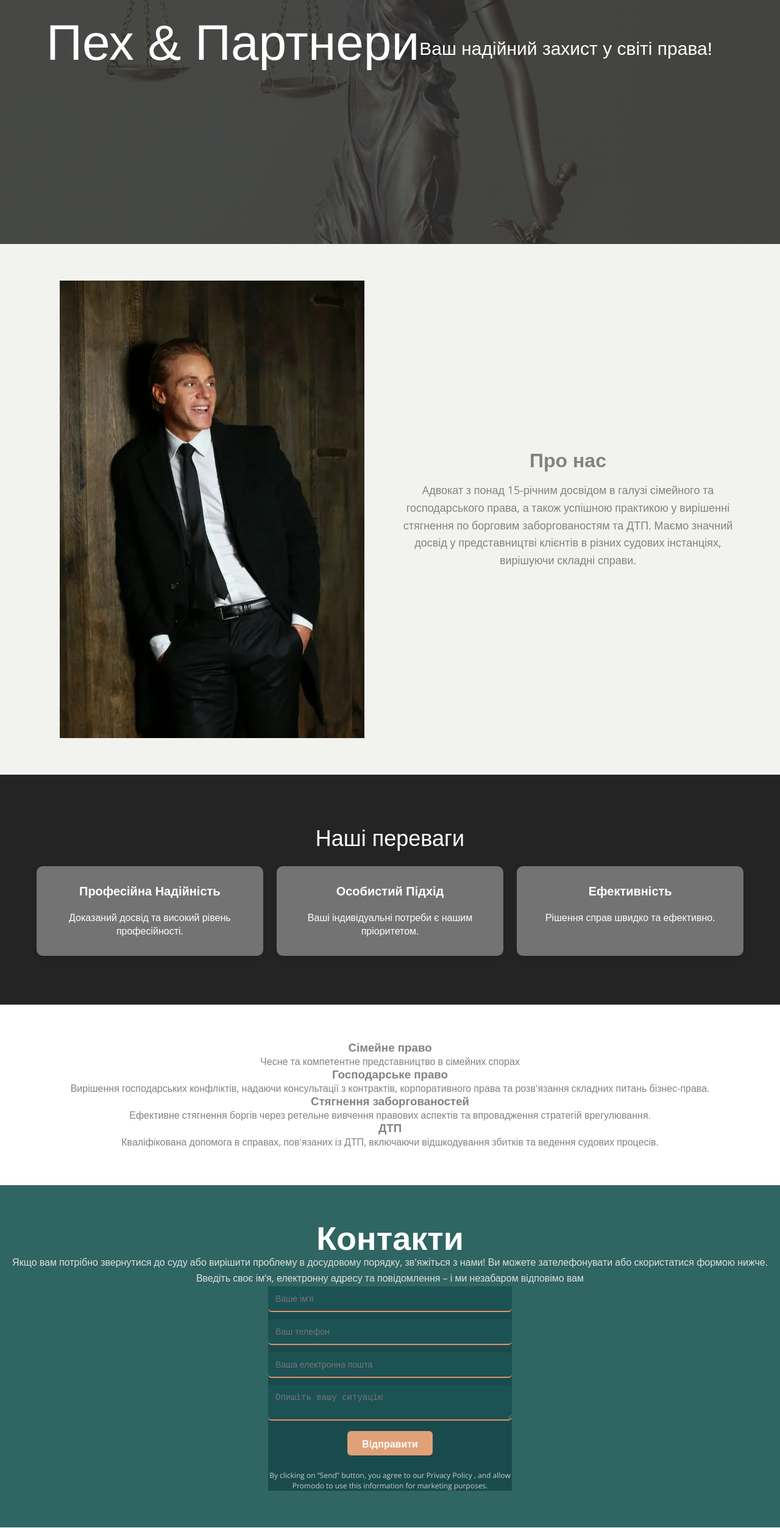
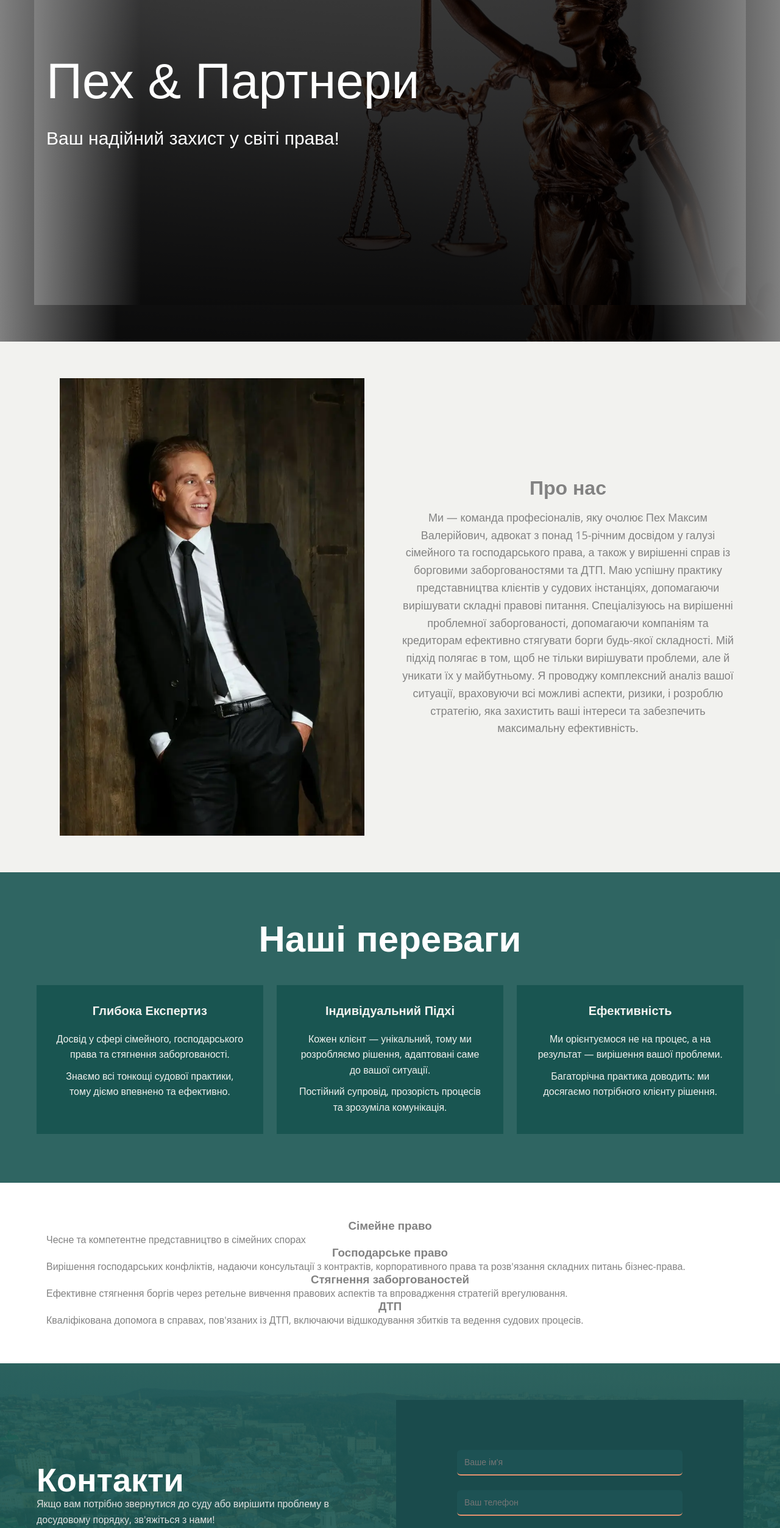
Before and after one commit to alenamaliushchenko/Legal-Agency, a plain HTML site: page index.html in a window 1280 px wide. Shown: the part 240-2745 px from the top of the page at 61% size. Drawn offline with nearby package versions, Linux system fonts and the light colour scheme.

Commit message:
added sign up section

```diff
--- a/css/style.css
+++ b/css/style.css
@@ -10,7 +10,9 @@
   --second-family: "Cormorant Garamond", sans-serif;
   --third-family: "Segoe UI", sans-serif;
 }
-
+html {
+  scroll-behavior: smooth;
+}
 body {
   font-family: var(--font-family);
   color: #828282;
@@ -28,7 +30,6 @@ h6 {
 }
 p {
   margin: 0;
-  text-align: center;
 }
 ul,
 ol {
@@ -78,7 +79,6 @@ button {
   padding-right: 20px;
   margin-left: auto;
   margin-right: auto;
-  /* border: 2px solid red; */
 }
 
 
@@ -215,16 +215,46 @@ button {
   }
 }
 
+/* hero-service section */
+
 .hero-service {
-  display: flex;
-  justify-content: flex-start;
-  align-items: center;
-  height: 80vh;
-  background-image: linear-gradient(rgba(50, 50, 50, 0.8), rgba(50, 50, 50, 0.8)), url('/images/hero-bg-tablet.webp');
+  position: relative;
+  background-image: linear-gradient(to bottom, rgba(0, 0, 0, 0.7), rgba(0, 0, 0, 0.9)), url('../images/freepik__upload__38616.jpg');
   background-size: cover;
   background-position: center;
+  background-attachment: fixed;
   background-repeat: no-repeat;
+  width: 100vw;
+  height: 100vh;
+  color: #fff;
+  display: flex;
+  align-items: flex-start;
+  justify-content: center;
+  flex-direction: column;
+}
+.hero-service::before,
+.hero-service::after {
+  content: '';
+  position: absolute;
+  top: 0;
+  width: 15%; /* Ширина градієнта з кожного боку */
+  height: 100%;
+  z-index: 1;
+}
 
+.hero-service::before {
+  left: 0;
+  background: linear-gradient(to right, rgba(128, 128, 128, 1), rgba(128, 128, 128, 0));
+}
+
+.hero-service::after {
+  right: 0;
+  background: linear-gradient(to left, rgba(128, 128, 128, 1), rgba(128, 128, 128, 0));
+}
+
+.hero-service > * {
+  position: relative;
+  z-index: 2;
 }
 
 .hero-title {
@@ -233,9 +263,11 @@ button {
   font-size: 58px;
   line-height: 140%;
   color: #fff;
-  margin-bottom: 20px;
+  padding-bottom: 20px;
+
 }
 .hero-description {
+  position: relative;
   font-family: var(--second-family);
   font-size: 20px;
   color: #fff;
@@ -244,9 +276,9 @@ button {
 
 }
 @media only screen and (min-width: 768px) and (max-width: 1024px) {
-  .hero-service {
+  /* .hero-service {
     background-image: linear-gradient(rgba(50, 50, 50, 0.8), rgba(50, 50, 50, 0.8)), url('/images/hero-bg-tablet.webp');
-  }
+  } */
   .hero-title {
     font-size: 70px;
   }
@@ -256,9 +288,9 @@ button {
 }
 
 @media only screen and (min-width: 1025px) {
-  .hero-service {
-    background-image:  linear-gradient(rgba(50, 50, 50, 0.8), rgba(50, 50, 50, 0.8)), url('/images/hero-bg-desktop.webp');
-  }
+  /* .hero-service {
+    background-image: linear-gradient(to bottom, rgba(0, 0, 0, 0.7), rgba(0, 0, 0, 0.9)), url('../images/istockphoto-1139699597-612x612.jpg');
+  } */
   .hero-title {
     font-size: 82px;
   }
@@ -358,7 +390,7 @@ button {
 
 .our-advantages {
   padding: 60px 0;
-  background-color: #252424;
+  background-color: rgba(25, 85, 81, 0.9);
   text-align: center;
 }
 .our-advantages-container {
@@ -368,11 +400,12 @@ button {
 
 .our-advantages-title {
   font-family: var(--second-family);
-  font-weight: 500;
+  font-weight: 600;
   font-size: 58px;
-  line-height: 140%;
+  line-height: 100%;
   color: #fff;
-  margin-bottom: 20px;
+  text-align: center;
+  padding-bottom: 35px;
 }
 .our-advantages-list {
   display: flex;
@@ -383,11 +416,12 @@ button {
   margin: 0;
 }
 .our-advantages-item {
-  background: #737373;
-  padding: 20px;
-  border-radius: 10px;
-  box-shadow: 0px 4px 10px rgba(0, 0, 0, 0.1);
-  text-align: left;
+  font-family: var(--font-family);
+  background-color: #195551;
+  font-weight: 400;
+  font-size: 16px;
+  line-height: 160%;
+  color: #f2f2ef;
   transition: transform 0.3s ease, box-shadow 0.3s ease;
 }
 .our-advantage-item:hover {
@@ -398,17 +432,18 @@ button {
   display: flex;
   flex-direction: column;
   gap: 10px;
+  /* color: #f2f2ef; */
 }
 .our-advantage-subtitle {
   font-size: 20px;
   font-weight: 600;
-  color: #fff;
+  /* color: #f2f2ef; */
   margin-bottom: 10px;
 }
 
 .our-advantage-description {
   font-size: 16px;
-  color: #fff;
+
 }
 
 @media screen and (min-width: 768px) {
@@ -449,7 +484,8 @@ button {
   }
 
   .our-advantages-title {
-    font-size: 36px;
+    font-size: 60px;
+    padding-bottom: 45px;
   }
 
   .our-advantages-list {
@@ -477,15 +513,29 @@ button {
 
 .sign-up {
   padding: 60px 0;
-  background-color: rgba(25, 85, 81, 0.9);
-  text-align: center;
+  background-image: linear-gradient(
+      rgba(25, 85, 81, 0.9),
+      rgba(25, 85, 81, 0.9)
+    ),
+    url(../images/top-view-from-city.jpg);
+  background-repeat: no-repeat;
+  background-size: cover;
+  background-position: center;
+  color: #fff;
 }
 .sign-up-container {
-  max-width: 100%;
+  max-width: 1200px;
   margin: 0 auto;
+  display: flex;
+  flex-direction: row;
+  gap: 30px;
 }
-/* .sign-up-content {
-} */
+.sign-up-content {
+  display: flex;
+  flex-direction: column;
+  align-items: flex-start;
+  justify-content: center;
+}
 .sign-up-title {
   font-family: var(--second-family);
   font-weight: 600;
@@ -500,14 +550,41 @@ button {
   line-height: 160%;
   color: #e1e1e1;
 }
+.contact-info-list {
+  display: flex;
+  flex-direction: column;
+  padding-top: 35px;
+
+}
+.contact-info-list-item {
+  display: flex;
+  align-items: center;
+  flex-direction: row;
+  column-gap: 28px;
+  row-gap: 60px;
+}
+.info-title {
+  font-family: var(--font-family);
+  font-weight: 700;
+  font-size: 30px;
+  line-height: 150%;
+  color: #e0a178;
+}
+.info-desc {
+  font-family: var(--font-family);
+  font-weight: 400;
+  font-size: 16px;
+  line-height: 160%;
+  color: #e1e1e1;
+}
 .sign-up-form {
   display: flex;
   flex-direction: column;
-  gap: 12px;
-  width: 100%;
-  max-width: 400px;
+  gap: 24px;
+  width: 50%;
   margin: 0 auto;
   background-color: #1A4B4C;
+  padding: 82px 100px 70px 100px;
 
 }
 /* .form {
@@ -517,7 +594,8 @@ button {
 .form-field {
   border: none;
   border-bottom: 2px solid #e5926e;
-  width: 100%;
+  width: 370px;
+  /* width: 100%; */
   padding: 12px;
   border-radius: 6px;
   font-size: 14px;
@@ -531,16 +609,17 @@ placeholder {
 }
 .form-btn {
   /* display: inline-block; */
-  width: 140px;
-  height: 40px;
-  padding: 10px 20px;
-  font-size: 16px;
-  font-weight: 600;
+  font-family: var(--font-family);
+  font-weight: 700;
+  font-size: 12px;
+  line-height: 125%;
+  letter-spacing: 0.15em;
+  text-transform: uppercase;
   text-align: center;
   color: #fff;
+  padding: 10px 10px;
   background-color: #E0A178;
   border: none;
-  border-radius: 6px;
   cursor: pointer;
   transition: background-color 0.3s ease;
   margin: 0 auto;
--- a/index.html
+++ b/index.html
@@ -7,8 +7,8 @@
 
     <link rel="preconnect" href="https://fonts.googleapis.com">
     <link rel="preconnect" href="https://fonts.gstatic.com" crossorigin>
-    <link href="https://fonts.googleapis.com/css2?family=Cormorant:wght@500;600;700&display=swap" rel="stylesheet">
-    <link href="https://fonts.googleapis.com/css2?family=Open+Sans:wght@400;700&display=swap" rel="stylesheet">
+    <link href="https://fonts.googleapis.com/css2?family=Cormorant:wght@500;600;700&family=Open+Sans:wght@400;700&display=swap" rel="stylesheet">
+
 
     <link rel="shortcut icon" href="./images/favicon.ico" type="image/x-icon">
     <link rel="stylesheet" href="./css/style.css">
@@ -34,20 +34,18 @@
               <a class="menu-link menu-link" href="./index.html">Головна</a>
             </li>
             <li class="menu-item">
-              <a class="menu-link menu-link" href="./index.html">Про нас</a>
+              <a class="menu-link menu-link" href="#about-us">Про нас</a>
             </li>
             <li class="menu-item">
-              <a class="menu-link menu-link" href="./index.html"
-                >Наші переваги</a
-              >
+              <a class="menu-link menu-link" href="#advantages"
+                >Наші переваги</a>
             </li>
             <li class="menu-item">
-              <a class="menu-link menu-link" href="./index.html"
-                >Наші послуги</a
-              >
+              <a class="menu-link menu-link" href="#services"
+                >Наші послуги</a>
             </li>
             <li class="menu-item">
-              <a class="menu-link menu-link" href="./index.html">Контакти</a>
+              <a class="menu-link menu-link" href="#contacts">Контакти</a>
             </li>
           </ul>
         </nav>
@@ -64,7 +62,7 @@
           </p>
         </div>
       </section>
-      <section class="about-us section">
+      <section class="about-us section" id="about-us">
         <div class="about-us-container container">
           <div class="about-us-img">
             <img src="./images/lawer-photo-mobile.webp" alt="Адвокат" width="500px">
@@ -72,32 +70,46 @@
           <div class="about-us-content">
             <h2 class="about-us-title">Про нас</h2>
             <p class="about-us-description">
-              Aдвокат з понад 15-річним досвідом в галузі сімейного та
-              господарського права, а також успішною практикою у вирішенні
-              стягнення по борговим заборгованостям та ДТП. Маємо значний досвід у
-              представництві клієнтів в різних судових інстанціях, вирішуючи
-              складні справи.
+              Ми — команда професіоналів, яку очолює Пех Максим Валерійович,
+              адвокат з понад 15-річним досвідом у галузі сімейного та господарського права,
+              а також у вирішенні справ із борговими заборгованостями та ДТП.
+              Маю успішну практику представництва клієнтів у судових інстанціях, допомагаючи вирішувати складні правові питання.
+
+              Спеціалізуюсь на вирішенні проблемної заборгованості, допомагаючи компаніям та
+              кредиторам ефективно стягувати борги будь-якої складності.
+              Мій підхід полягає в том, щоб не тільки вирішувати проблеми,
+              але й уникати їх у майбутньому. Я проводжу комплексний аналіз вашої ситуації,
+              враховуючи всі можливі аспекти, ризики, і розроблю стратегію, яка захистить ваші інтереси та
+              забезпечить максимальну ефективність.
+
             </p>
           </div>
         </div>
       </section>
-      <section class="our-advantages section">
+
+      <section class="our-advantages section" id="advantages">
         <div class="our-advantages-container container">
           <h2 class="our-advantages-title">Наші переваги</h2>
           <ul class="our-advantages-list">
             <li class="our-advantages-item">
               <div class="our-advantage-box">
-                <h4 class="our-advantage-subtitle">Професійна Надійність</h4>
+                <h4 class="our-advantage-subtitle">Глибока Експертиз</h4>
                 <p class="our-advantage-description">
-                  Доказаний досвід та високий рівень професійності.
+                  Досвід у сфері сімейного, господарського права та стягнення заборгованості.
+                </p>
+                <p class="our-advantage-description">
+                  Знаємо всі тонкощі судової практики, тому діємо впевнено та ефективно.
                 </p>
               </div>
             </li>
             <li class="our-advantages-item">
               <div class="our-advantage-box">
-                <h4 class="our-advantage-subtitle">Особистий Підхід</h4>
+                <h4 class="our-advantage-subtitle">Індивідуальний Підхі</h4>
                 <p class="our-advantage-description">
-                  Ваші індивідуальні потреби є нашим пріоритетом.
+                  Кожен клієнт — унікальний, тому ми розробляємо рішення, адаптовані саме до вашої ситуації.
+                </p>
+                <p class="our-advantage-description">
+                  Постійний супровід, прозорість процесів та зрозуміла комунікація.
                 </p>
               </div>
             </li>
@@ -105,19 +117,18 @@
               <div class="our-advantage-box">
                 <h4 class="our-advantage-subtitle">Ефективність</h4>
                 <p class="our-advantage-description">
-                  Рішення справ швидко та ефективно.
+                  Ми орієнтуємося не на процес, а на результат — вирішення вашої проблеми.
+                </p>
+                <p class="our-advantage-description">
+                  Багаторічна практика доводить: ми досягаємо потрібного клієнту рішення.
                 </p>
               </div>
             </li>
           </ul>
-
-          <!-- <p class="our-advantages-description">
-            Нехай наш досвід стане вашою вигодою в рішенні юридичних питань.
-            Звертайтеся, і ми разом досягнемо успішного вирішення вашої справи.
-          </p> -->
         </div>
       </section>
-      <section class="main-services section">
+
+      <section class="main-services section" id="services">
         <div class="main-services container">
           <h2 class="vissually-hidden"></h2>
           <ul class="main-contant-list list">
@@ -160,15 +171,39 @@
           </ul>
         </div>
       </section>
-      <section class="sign-up section">
+      <section class="sign-up section" id="contacts">
         <div class="sign-up-container container">
           <div class="sign-up-content">
             <h2 class="sign-up-title">Контакти</h2>
-            <p class="sign-up-description">
+            <div class="sign-up-description">
+            <p>
               Якщо вам потрібно звернутися до суду або вирішити проблему в досудовому порядку,
-              зв'яжіться з нами! Ви можете зателефонувати або скористатися формою нижче.
-              Введіть своє ім’я, електронну адресу та повідомлення – і ми незабаром відповімо вам
+              зв'яжіться з нами!
             </p>
+            <p>
+              Ви можете зателефонувати або скористатися формою нижче.
+              І ми незабаром відповімо вам.
+            </p>
+          </div>
+
+            <ul class="contact-info-list">
+              <li class="contact-info-list-item">
+                <p class="info-title">Адреса</p>
+                <p class="info-desc">вулиця Шевченка, 241, Львів, Україна.</p>
+              </li>
+              <li class="contact-info-list-item">
+                <p class="info-title">Графік</p>
+                <p class="info-desc">Понеділок - Субота: 11:00 - 21:00</p>
+              </li>
+              <li class="contact-info-list-item">
+                <p class="info-title">Контакти</p>
+                <p class="info-desc">
+                  <a href="tel:+380938851725">+38(093) 885 17 25</a> <br>
+                  <a href="mailto:alenamaliushchenko@email.com">alenamaliushchenko@email.com</a>
+                </p>
+              </li>
+            </ul>
+          </div>
           <form action="#" class="sign-up-form form">
             <div class="sign-up-wrapper">
               <input
@@ -210,21 +245,16 @@
                 maxlength="255"
                 placeholder="Опишіть вашу ситуацію"
                 required
+                style="resize: none;"
               ></textarea>
             </div>
             <button class="form-btn" type="submit">
               <span class="send">Відправити</span>
             </button>
             <p class="privacy-policy">
-                By clicking on “Send” button, you agree to our
-                <a class="privacy-policy-link" href="/Privacy Policy"
-                  >Privacy Policy</a
-                >
-                , and allow Promodo to use this information for marketing
-                purposes.
+              Натискаючи кнопку «Відправити», ви погоджуєтесь з нашою <a class="privacy-policy-link" href="/privacy-policy">Політикою конфіденційності.</a>
             </p>
           </form>
-          </div>
         </div>
       </section>
     </main>
```
Also changed, not shown: images/background-city.jpg (added), images/freepik__upload__38616.jpg (added), images/istockphoto-1139699597-612x612.jpg (added), images/top-view-from-city.jpg (added). Lines whose indentation alone changed are shown as unchanged.
